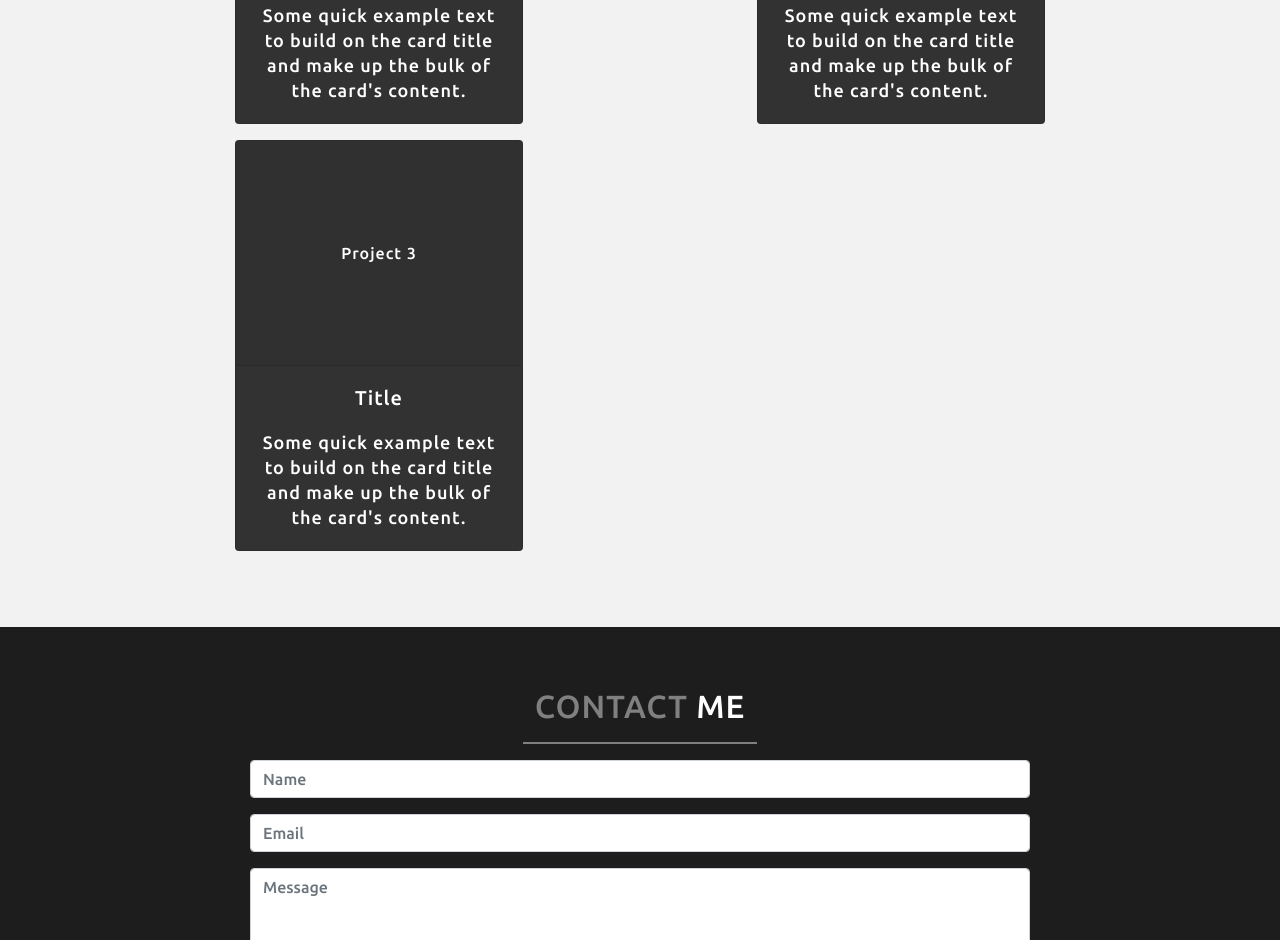
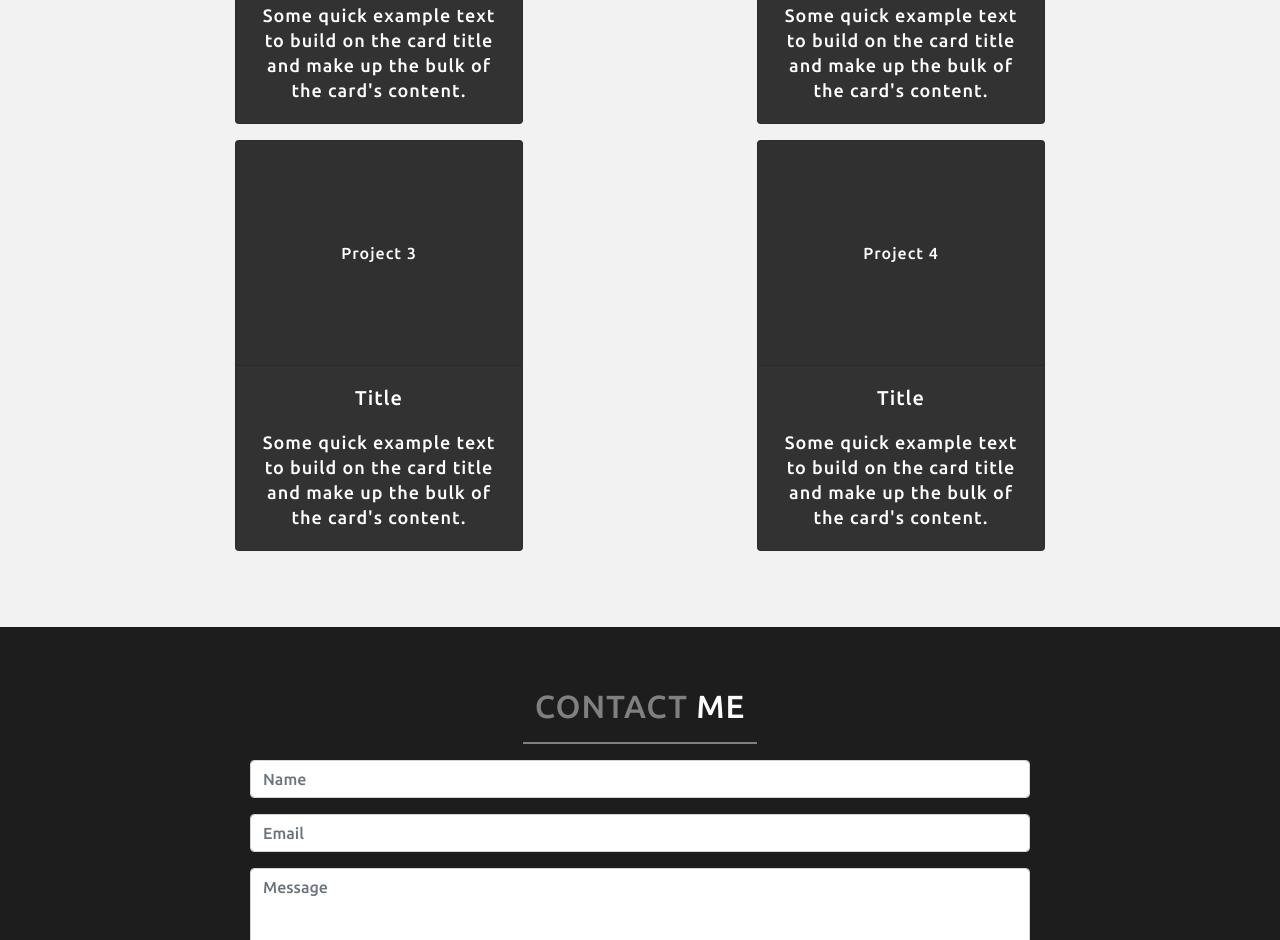
Before and after one commit to ralphsulit/ralphsulit.github.io, a plain HTML site: page index.html in a window 1280 px wide. Shown: the part 2241-3181 px from the top of the page. Drawn offline with nearby package versions, Linux system fonts and the light colour scheme.

Commit message:
add project 4 in portfolio section

```diff
--- a/index.html
+++ b/index.html
@@ -129,6 +129,13 @@
 					    <p class="card-text">Some quick example text to build on the card title and make up the bulk of the card's content.</p>
 					</div>
 				</div>
+				<div class="card text-white bg-dark mb-3" style="max-width: 18rem;">
+				  	<div class="card-header">Project 4</div>
+					<div class="card-body">
+					    <h5 class="card-title">Title</h5>
+					    <p class="card-text">Some quick example text to build on the card title and make up the bulk of the card's content.</p>
+					</div>
+				</div>
 			</div>
 		</div>
 	</section>
@@ -171,13 +178,13 @@
 	</footer>
 	<!-- Footer End -->
 
-</body>
-
 <!-- jQuery CDN -->
 <script src="https://code.jquery.com/jquery-3.3.1.slim.min.js" integrity="sha384-q8i/X+965DzO0rT7abK41JStQIAqVgRVzpbzo5smXKp4YfRvH+8abtTE1Pi6jizo" crossorigin="anonymous"></script>
 <!-- Javascript -->
 <script src="https://cdnjs.cloudflare.com/ajax/libs/popper.js/1.14.3/umd/popper.min.js" integrity="sha384-ZMP7rVo3mIykV+2+9J3UJ46jBk0WLaUAdn689aCwoqbBJiSnjAK/l8WvCWPIPm49" crossorigin="anonymous"></script>
 <script src="https://stackpath.bootstrapcdn.com/bootstrap/4.1.3/js/bootstrap.min.js" integrity="sha384-ChfqqxuZUCnJSK3+MXmPNIyE6ZbWh2IMqE241rYiqJxyMiZ6OW/JmZQ5stwEULTy" crossorigin="anonymous"></script>
 <!-- SmoothScrolling Javascript -->
+</body>
+
 
 </html>
```
Lines whose indentation alone changed are shown as unchanged.
